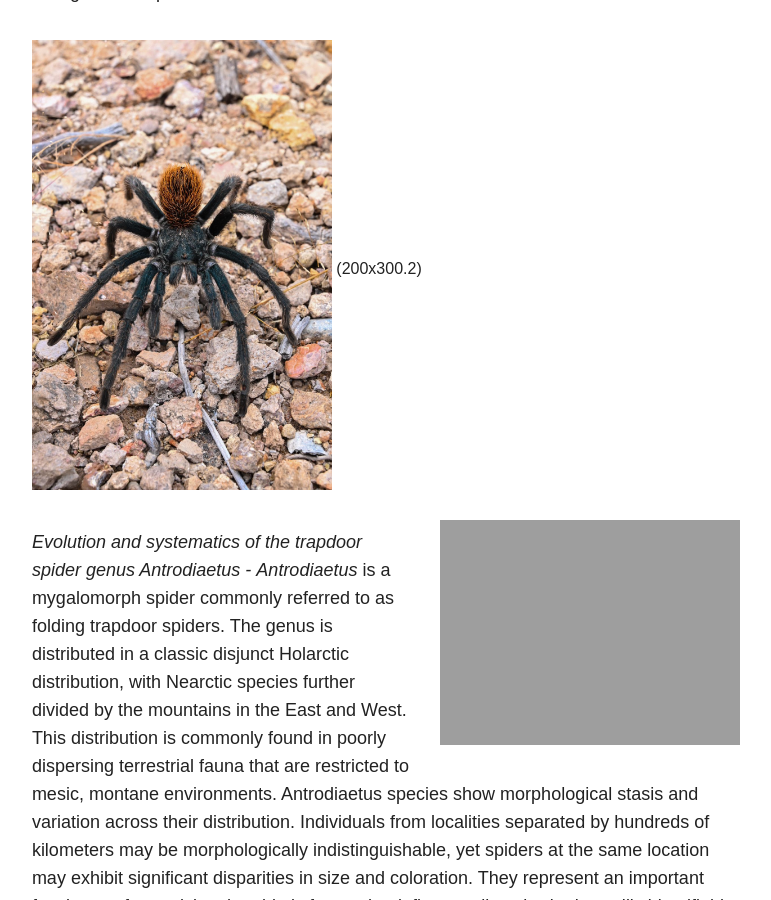
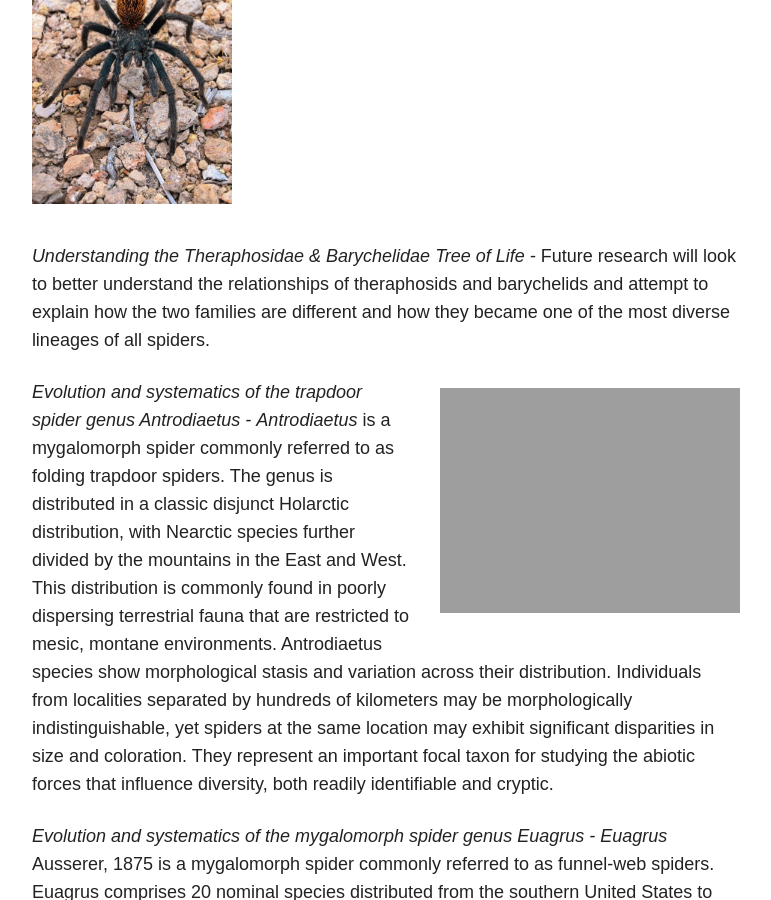
Before and after one commit to thehamiltonlab/thehamiltonlab.github.io, a Jekyll site: the page built from research/index.md, in a window 1280 px wide and 900 px high, scrolled down 2039 px. Shown: the whole window, without its empty margins (254-1025 px from the left). Built offline with Jekyll 4.4.1, drawn with Linux system fonts in a browser that asks for light colours; nearby versions of some CDN libraries.

Commit message:
Update index.md

```diff
--- a/research/index.md
+++ b/research/index.md
@@ -38,13 +38,11 @@ Our research addresses a wide range of evolutionary questions by investigating t
 
 *Evolution and systematics of Aphonopelma -* *Aphonopelma* is a group where traditional morphological characters were generally ineffective at evaluating inter- and intraspecific variation, with the genus declared “one of the greatest known challenges to species delimitation in spiders”. The principal goal of this research was and is to formally resolve the species-level diversity by using an integrative approach that combined phylogenomics with morphological, geographic, and behavioral data to define species boundaries.
 
-*Understanding the Theraphosidae & Barychelidae Tree of Life -* Future research will look to better understand the relationships of theraphosids and barychelids and attempt to explain how the two families are different and how they became one of the most diverse lineages of all spiders.
 <figure>
-
-	<a href="{{ site.url }}/images/Sierra_San_Luis.jpeg"><img src="{{ site.url }}/images/Sierra_San_Luis.jpeg" alt="image" width="300" height="450.3"> </a> (200x300.2)
-
+	<a href="{{ site.url }}/images/Sierra_San_Luis.jpeg"><img src="{{ site.url }}/images/Sierra_San_Luis.jpeg" alt="image" width="200" height="300.2"> </a>
 </figure>
 
+*Understanding the Theraphosidae & Barychelidae Tree of Life -* Future research will look to better understand the relationships of theraphosids and barychelids and attempt to explain how the two families are different and how they became one of the most diverse lineages of all spiders.
 
 <figure>
 
```
